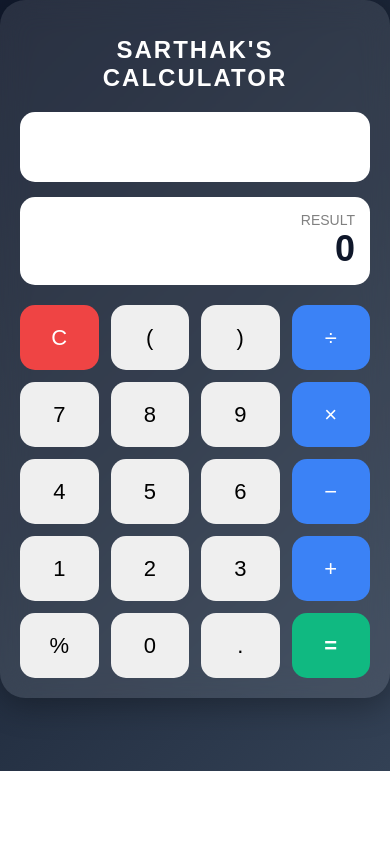
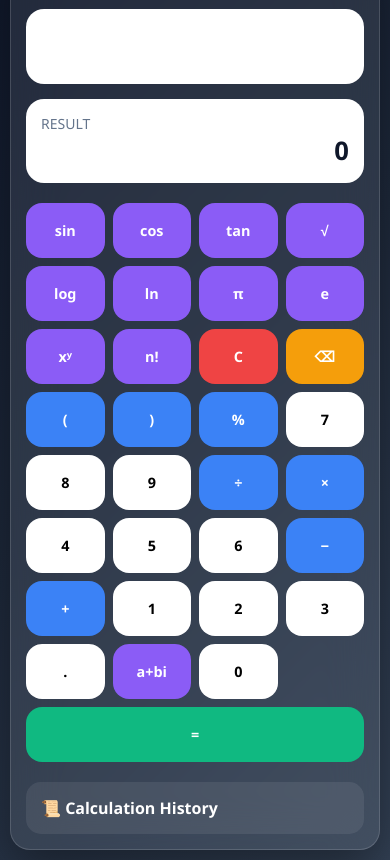
Before and after one commit to sarthakgupta1223/kishan, a plain HTML site: page index.html in a window 390 px wide. Shown: the part 73-933 px from the top of the page. Before the commit the page ends 844 px from the top, so only its background shows below. Drawn offline with Linux system fonts and the light colour scheme.

Commit message:
Add files via upload

```diff
--- a/index.html
+++ b/index.html
@@ -1,156 +1,495 @@
-<body style="
+<!DOCTYPE html>
+<html lang="en">
+<head>
+<meta charset="UTF-8">
+<meta name="viewport" content="width=device-width, initial-scale=1.0">
+
+<title>SARTHAK'S CALCULATOR</title>
+
+<style>
+
+*{
     margin:0;
     padding:0;
-font-family:Arial,sans-serif;
-background:linear-gradient(135deg,#0f172a,#1e293b,#334155);
+    box-sizing:border-box;
+    font-family:'Segoe UI',sans-serif;
+}
+
+body{
     min-height:100vh;
     display:flex;
     justify-content:center;
     align-items:center;
-">
+    padding:20px;
 
-<div style="
-width:95%;
-max-width:500px;
-padding:20px;
-background:rgba(255,255,255,0.1);
-backdrop-filter:blur(15px);
-border-radius:25px;
-box-shadow:0 8px 32px rgba(0,0,0,0.3);
-">
+    background:
+    linear-gradient(
+        135deg,
+        #0f172a,
+        #1e293b,
+        #334155
+    );
+}
 
-<h1 style="
+.calculator{
+    width:100%;
+    max-width:900px;
+     min-height:auto;
+
+    background:rgba(255,255,255,0.08);
+
+    backdrop-filter:blur(25px);
+
+    border:1px solid rgba(255,255,255,0.15);
+
+    border-radius:30px;
+
+    padding:25px;
+
+    box-shadow:
+    0 20px 50px rgba(0,0,0,.4);
+}
+
+.title{
     text-align:center;
     color:white;
+    font-size:clamp(1.7rem,4vw,3rem);
+    font-weight:800;
+    letter-spacing:3px;
+    margin-bottom:25px;
+}
+
+.display{
+    width:100%;
+    height:85px;
+
+    border:none;
+
+    border-radius:18px;
+
+    background:white;
+
+    padding:15px;
+
+    text-align:right;
+
+    font-size:2rem;
+
+    margin-bottom:15px;
+}
+
+.result-box{
+    background:white;
+
+    border-radius:18px;
+
+    padding:15px;
+
     margin-bottom:20px;
-font-size:clamp(24px,5vw,36px);
-letter-spacing:2px;
-">
+}
+
+.result-label{
+    color:#64748b;
+    font-size:14px;
+}
+
+.result{
+    text-align:right;
+    font-size:2rem;
+    font-weight:bold;
+    color:#0f172a;
+}
+
+.buttons{
+    display:grid;
+    grid-template-columns:repeat(5,1fr);
+    gap:12px;
+}
+
+button{
+    height:65px;
+
+    border:none;
+
+    border-radius:16px;
+
+    cursor:pointer;
+
+    font-size:1.1rem;
+
+    font-weight:700;
+
+    transition:.2s;
+}
+
+button:hover{
+    transform:translateY(-3px);
+}
+
+.number{
+    background:white;
+}
+
+.operator{
+    background:#3b82f6;
+    color:white;
+}
+
+.function{
+    background:#8b5cf6;
+    color:white;
+}
+
+.equal{
+    background:#10b981;
+    color:white;
+}
+
+.clear{
+    background:#ef4444;
+    color:white;
+}
+
+.back{
+    background:#f59e0b;
+    color:white;
+}
+
+.history{
+    margin-top:25px;
+
+    background:rgba(255,255,255,0.08);
+
+    border-radius:20px;
+
+    padding:15px;
+
+    color:white;
+
+    max-height:180px;
+
+    overflow-y:auto;
+}
+
+.history-dropdown{
+    margin-top:20px;
+    background:rgba(255,255,255,.08);
+    border-radius:15px;
+    color:white;
+    overflow:hidden;
+}
+
+.history-dropdown summary{
+    padding:15px;
+    cursor:pointer;
+    font-weight:bold;
+    font-size:1rem;
+    list-style:none;
+}
+
+.history-dropdown summary::-webkit-details-marker{
+    display:none;
+}
+
+#historyList{
+    padding:15px;
+    max-height:200px;
+    overflow-y:auto;
+    line-height:1.8;
+}
+
+.display{
+    overflow-x:auto;
+    white-space:nowrap;
+}
+
+.result{
+    word-break:break-all;
+    overflow-wrap:anywhere;
+}
+
+/* Mobile Responsive */
+
+@media screen and (max-width:768px){
+
+    body{
+        padding:10px;
+        align-items:flex-start;
+    }
+
+    .calculator{
+        width:100%;
+        max-width:100%;
+        padding:15px;
+        border-radius:20px;
+    }
+
+    .title{
+        font-size:1.3rem;
+        letter-spacing:1px;
+    }
+
+    .display{
+        height:65px;
+        font-size:1.2rem;
+    }
+
+    .result{
+        font-size:1.4rem;
+    }
+
+    .buttons{
+        gap:8px;
+    }
+
+    button{
+        height:52px;
+        font-size:0.9rem;
+    }
+}
+
+@media screen and (max-width:480px){
+
+    .buttons{
+        grid-template-columns:repeat(4,1fr);
+    }
+
+    button{
+        height:48px;
+        font-size:0.85rem;
+    }
+
+    .display{
+        font-size:1rem;
+    }
+
+    .title{
+        font-size:1.1rem;
+    }
+}
+
+.history h3{
+    margin-bottom:10px;
+}
+
+#historyList{
+    line-height:1.7;
+}
+
+@media(max-width:700px){
+
+    .buttons{
+        grid-template-columns:repeat(4,1fr);
+    }
+
+    button{
+        height:58px;
+        font-size:1rem;
+    }
+
+    .display{
+        height:75px;
+        font-size:1.6rem;
+    }
+
+    .result{
+        font-size:1.6rem;
+    }
+}
+
+@media(max-width:480px){
+
+    .calculator{
+        padding:15px;
+    }
+
+    .buttons{
+        gap:8px;
+    }
+
+    button{
+        height:55px;
+        font-size:.9rem;
+    }
+
+    .title{
+        font-size:1.4rem;
+        letter-spacing:1px;
+    }
+}
+
+</style>
+</head>
+
+<body>
+
+<div class="calculator">
+
+    <div class="title">
         SARTHAK'S CALCULATOR
-</h1>
+    </div>
 
     <input
-type="text"
         id="display"
+        class="display"
         readonly
-style="
-width:100%;
-height:70px;
-font-size:32px;
-text-align:right;
-padding-right:15px;
-box-sizing:border-box;
-border:none;
-border-radius:15px;
-background:white;
-margin-bottom:15px;
-"
     >
 
-<div style="
-background:white;
-border-radius:15px;
-padding:15px;
-margin-bottom:20px;
-text-align:right;
-">
+    <div class="result-box">
 
-<div style="
-font-size:14px;
-color:gray;
-">
+        <div class="result-label">
             RESULT
         </div>
 
-<div id="result" style="
-font-size:36px;
-font-weight:bold;
-color:#0f172a;
-">
+        <div id="result" class="result">
             0
         </div>
 
     </div>
 
-<div style="
-display:grid;
-grid-template-columns:repeat(4,1fr);
-gap:12px;
-">
+    <div class="buttons">
 
-<button onclick="clearDisplay()" style="height:65px;font-size:22px;border:none;border-radius:15px;background:#ef4444;color:white;">C</button>
+        <!-- Scientific -->
 
-<button onclick="append('(')" style="height:65px;font-size:22px;border:none;border-radius:15px;">(</button>
+        <button class="function" onclick="append('sin(')">sin</button>
+        <button class="function" onclick="append('cos(')">cos</button>
+        <button class="function" onclick="append('tan(')">tan</button>
+        <button class="function" onclick="append('sqrt(')">√</button>
+        <button class="function" onclick="append('log(')">log</button>
 
-<button onclick="append(')')" style="height:65px;font-size:22px;border:none;border-radius:15px;">)</button>
+        <button class="function" onclick="append('ln(')">ln</button>
+        <button class="function" onclick="append('pi')">π</button>
+        <button class="function" onclick="append('e')">e</button>
+        <button class="function" onclick="append('pow(')">xʸ</button>
+        <button class="function" onclick="append('factorial(')">n!</button>
 
-<button onclick="append('/')" style="height:65px;font-size:22px;border:none;border-radius:15px;background:#3b82f6;color:white;">÷</button>
+        <!-- Controls -->
 
-<button onclick="append('7')" style="height:65px;font-size:22px;border:none;border-radius:15px;">7</button>
+        <button class="clear" onclick="clearDisplay()">C</button>
+        <button class="back" onclick="backspace()">⌫</button>
+        <button class="operator" onclick="append('(')">(</button>
+        <button class="operator" onclick="append(')')">)</button>
+        <button class="operator" onclick="append('%')">%</button>
 
-<button onclick="append('8')" style="height:65px;font-size:22px;border:none;border-radius:15px;">8</button>
+        <!-- Numbers -->
 
-<button onclick="append('9')" style="height:65px;font-size:22px;border:none;border-radius:15px;">9</button>
+        <button class="number" onclick="append('7')">7</button>
+        <button class="number" onclick="append('8')">8</button>
+        <button class="number" onclick="append('9')">9</button>
+        <button class="operator" onclick="append('/')">÷</button>
+        <button class="operator" onclick="append('*')">×</button>
 
-<button onclick="append('*')" style="height:65px;font-size:22px;border:none;border-radius:15px;background:#3b82f6;color:white;">×</button>
+        <button class="number" onclick="append('4')">4</button>
+        <button class="number" onclick="append('5')">5</button>
+        <button class="number" onclick="append('6')">6</button>
+        <button class="operator" onclick="append('-')">−</button>
+        <button class="operator" onclick="append('+')">+</button>
 
-<button onclick="append('4')" style="height:65px;font-size:22px;border:none;border-radius:15px;">4</button>
+        <button class="number" onclick="append('1')">1</button>
+        <button class="number" onclick="append('2')">2</button>
+        <button class="number" onclick="append('3')">3</button>
+        <button class="number" onclick="append('.')">.</button>
+        <button class="function" onclick="append('complex(')">a+bi</button>
 
-<button onclick="append('5')" style="height:65px;font-size:22px;border:none;border-radius:15px;">5</button>
+        <button class="number" onclick="append('0')">0</button>
 
-<button onclick="append('6')" style="height:65px;font-size:22px;border:none;border-radius:15px;">6</button>
-
-<button onclick="append('-')" style="height:65px;font-size:22px;border:none;border-radius:15px;background:#3b82f6;color:white;">−</button>
-
-<button onclick="append('1')" style="height:65px;font-size:22px;border:none;border-radius:15px;">1</button>
-
-<button onclick="append('2')" style="height:65px;font-size:22px;border:none;border-radius:15px;">2</button>
-
-<button onclick="append('3')" style="height:65px;font-size:22px;border:none;border-radius:15px;">3</button>
-
-<button onclick="append('+')" style="height:65px;font-size:22px;border:none;border-radius:15px;background:#3b82f6;color:white;">+</button>
-
-<button onclick="append('%')" style="height:65px;font-size:22px;border:none;border-radius:15px;">%</button>
-
-<button onclick="append('0')" style="height:65px;font-size:22px;border:none;border-radius:15px;">0</button>
-
-<button onclick="append('.')" style="height:65px;font-size:22px;border:none;border-radius:15px;">.</button>
-
-<button onclick="calculate()" style="
-height:65px;
-font-size:22px;
-border:none;
-border-radius:15px;
-background:#10b981;
-color:white;
-font-weight:bold;
-">
+        <button
+            class="equal"
+            onclick="calculate()"
+            style="grid-column:span 4;"
+        >
             =
         </button>
 
     </div>
 
+   <details class="history-dropdown">
+    <summary>📜 Calculation History</summary>
+    <div id="historyList"></div>
+</details>
+
 </div>
 
 <script>
+
 function append(value){
     document.getElementById("display").value += value;
 }
 
+function backspace(){
+    let display =
+    document.getElementById("display");
+
+    display.value =
+    display.value.slice(0,-1);
+}
+
 function clearDisplay(){
+
     document.getElementById("display").value="";
+
     document.getElementById("result").innerHTML="0";
 }
 
-function calculate(){
-try{
-let result=eval(document.getElementById("display").value);
-document.getElementById("result").innerHTML=result;
+async function calculate(){
+
+    let expression =
+    document.getElementById("display").value;
+
+    const response = await fetch(
+        "/calculate",
+        {
+            method:"POST",
+
+            headers:{
+                "Content-Type":"application/json"
+            },
+
+            body:JSON.stringify({
+                expression:expression
+            })
         }
-catch{
-document.getElementById("result").innerHTML="Error";
+    );
+
+    const data = await response.json();
+
+    document.getElementById("result")
+    .innerHTML = data.result;
+
+    document.getElementById("historyList")
+    .innerHTML =
+    expression +
+    " = " +
+    data.result +
+    "<br>" +
+    document.getElementById("historyList")
+    .innerHTML;
+}
+
+document.addEventListener(
+    "keydown",
+    function(e){
+
+        let key=e.key;
+
+        if(
+            "0123456789+-*/()."
+            .includes(key)
+        ){
+            append(key);
+        }
+
+        if(key==="Enter"){
+            calculate();
+        }
+
+        if(key==="Backspace"){
+            backspace();
         }
     }
+);
+
 </script>
 
 </body>
+</html>
```
Also changed, not shown: 1 other file. Lines whose indentation alone changed are shown as unchanged.
